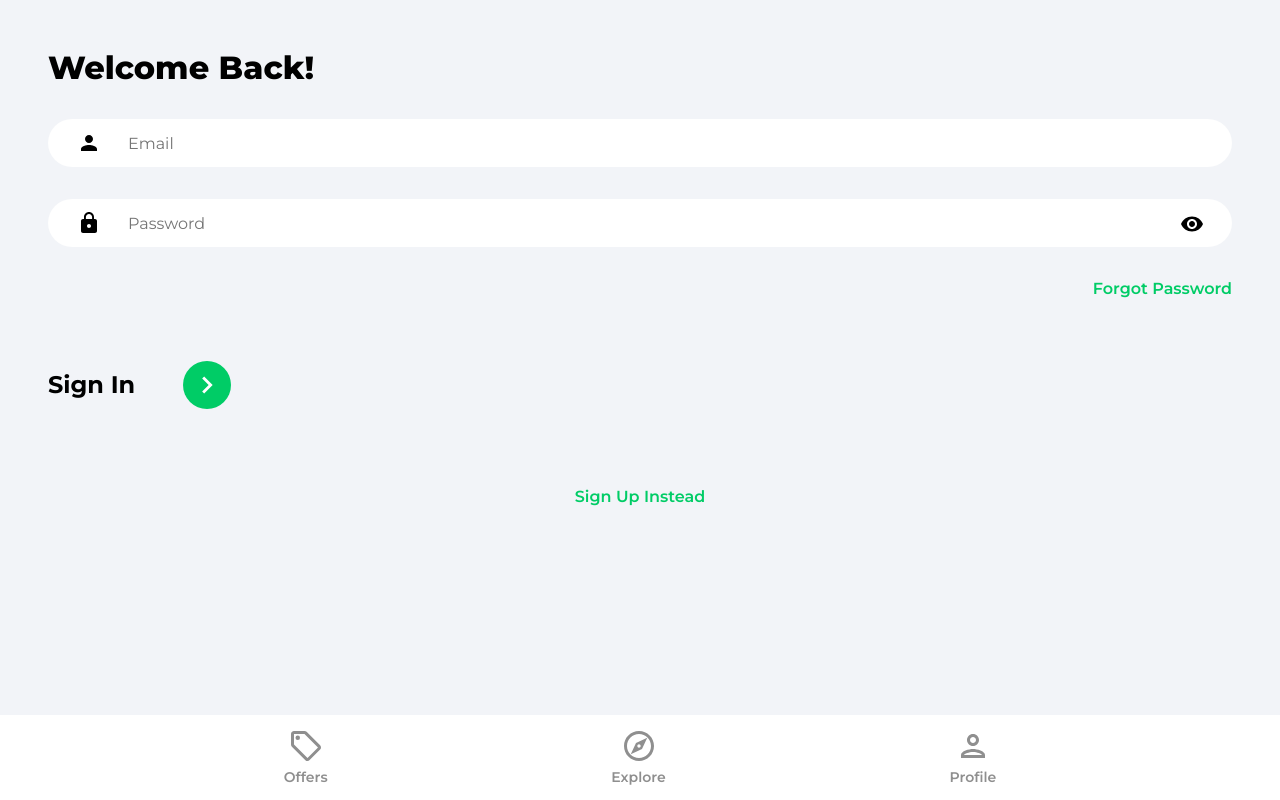
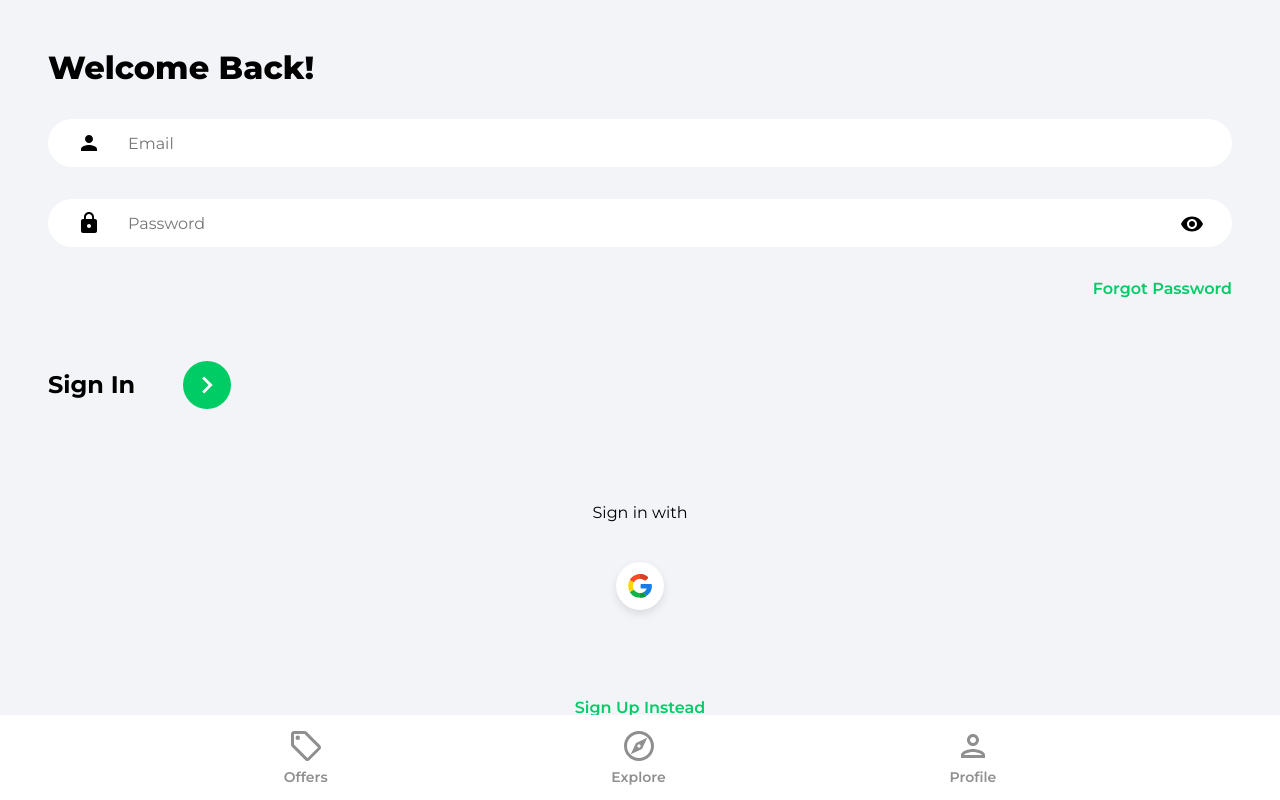
Before and after one commit to cmattrox/house-marketplace-app, a React (Create React App) app: page /sign-in in a window 1280 px wide. Built offline with nearby package versions, Linux system fonts and the light colour scheme.

Commit message:
Adding Google authentication

```diff
--- /dev/null
+++ b/src/components/OAuth.jsx
@@ -0,0 +1,47 @@
+import { useLocation, useNavigate } from 'react-router-dom';
+import { getAuth, signInWithPopup, GoogleAuthProvider } from 'firebase/auth';
+import { doc, setDoc, getDoc, serverTimestamp } from 'firebase/firestore';
+import { db } from '../firebase.config';
+import { toast } from 'react-toastify';
+import googleIcon from '../assets/svg/googleIcon.svg';
+
+function OAuth() {
+	const navigate = useNavigate();
+	const location = useLocation();
+
+	const onGoogleClick = async () => {
+		try {
+			const auth = getAuth();
+			const provider = new GoogleAuthProvider();
+			const result = await signInWithPopup(auth, provider);
+			const user = result.user;
+
+			// Check for user
+			const docRef = doc(db, 'users', user.uid);
+			const docSnap = await getDoc(docRef);
+
+			// If user doesn't exist, create user
+			if (!docSnap.exists()) {
+				await setDoc(doc(db, 'users', user.uid), {
+					name: user.displayName,
+					email: user.email,
+					timestamp: serverTimestamp(),
+				});
+			}
+			navigate('/');
+		} catch (error) {
+			toast.error('Could not authorize with Google');
+		}
+	};
+
+	return (
+		<div className="socialLogin">
+			<p>Sign {location.pathname === '/sign-up' ? 'up' : 'in'} with </p>
+			<button className="socialIconDiv" onClick={onGoogleClick}>
+				<img className="socialIconImg" src={googleIcon} alt="google" />
+			</button>
+		</div>
+	);
+}
+
+export default OAuth;
--- a/src/pages/SignIn.jsx
+++ b/src/pages/SignIn.jsx
@@ -4,6 +4,7 @@
 import { getAuth, signInWithEmailAndPassword } from 'firebase/auth';
 import { ReactComponent as ArrowRightIcon } from '../assets/svg/keyboardArrowRightIcon.svg';
 import visibility from '../assets/svg/visibilityIcon.svg';
+import OAuth from '../components/OAuth';
 
 function SignIn() {
 	const [showPassword, setShowPassword] = useState(false);
@@ -98,7 +99,7 @@
 							</button>
 						</div>
 					</form>
-					{/* Google OAuth */}
+					<OAuth />
 
 					<Link to="/sign-up" className="registerLink">
 						Sign Up Instead
--- a/src/pages/SignUp.jsx
+++ b/src/pages/SignUp.jsx
@@ -10,6 +10,7 @@
 import { db } from '../firebase.config';
 import { ReactComponent as ArrowRightIcon } from '../assets/svg/keyboardArrowRightIcon.svg';
 import visibility from '../assets/svg/visibilityIcon.svg';
+import OAuth from '../components/OAuth';
 
 function SignUp() {
 	const [showPassword, setShowPassword] = useState(false);
@@ -123,7 +124,7 @@
 							</button>
 						</div>
 					</form>
-					{/* Google OAuth */}
+					<OAuth />
 
 					<Link to="/sign-in" className="registerLink">
 						Sign In Instead
```
